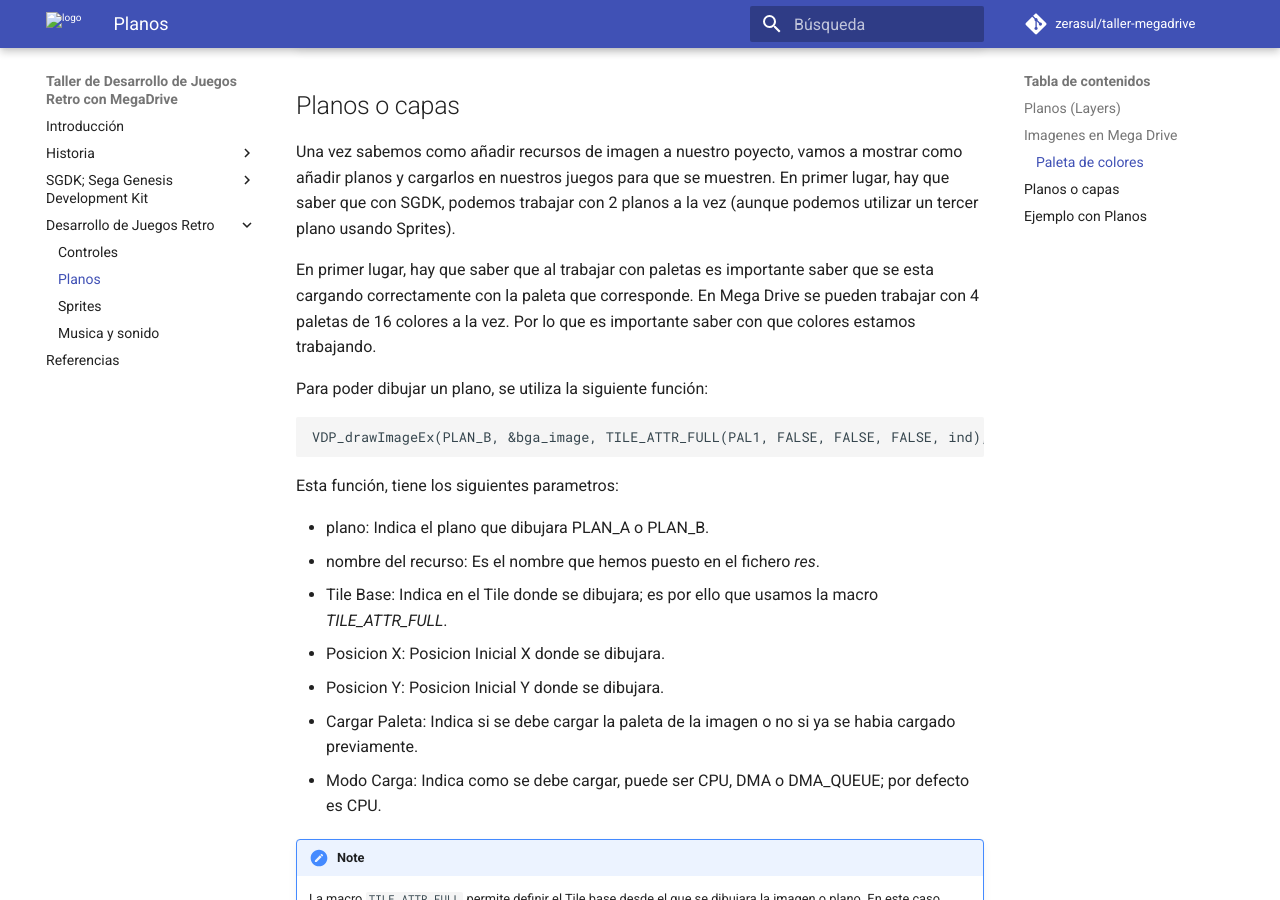
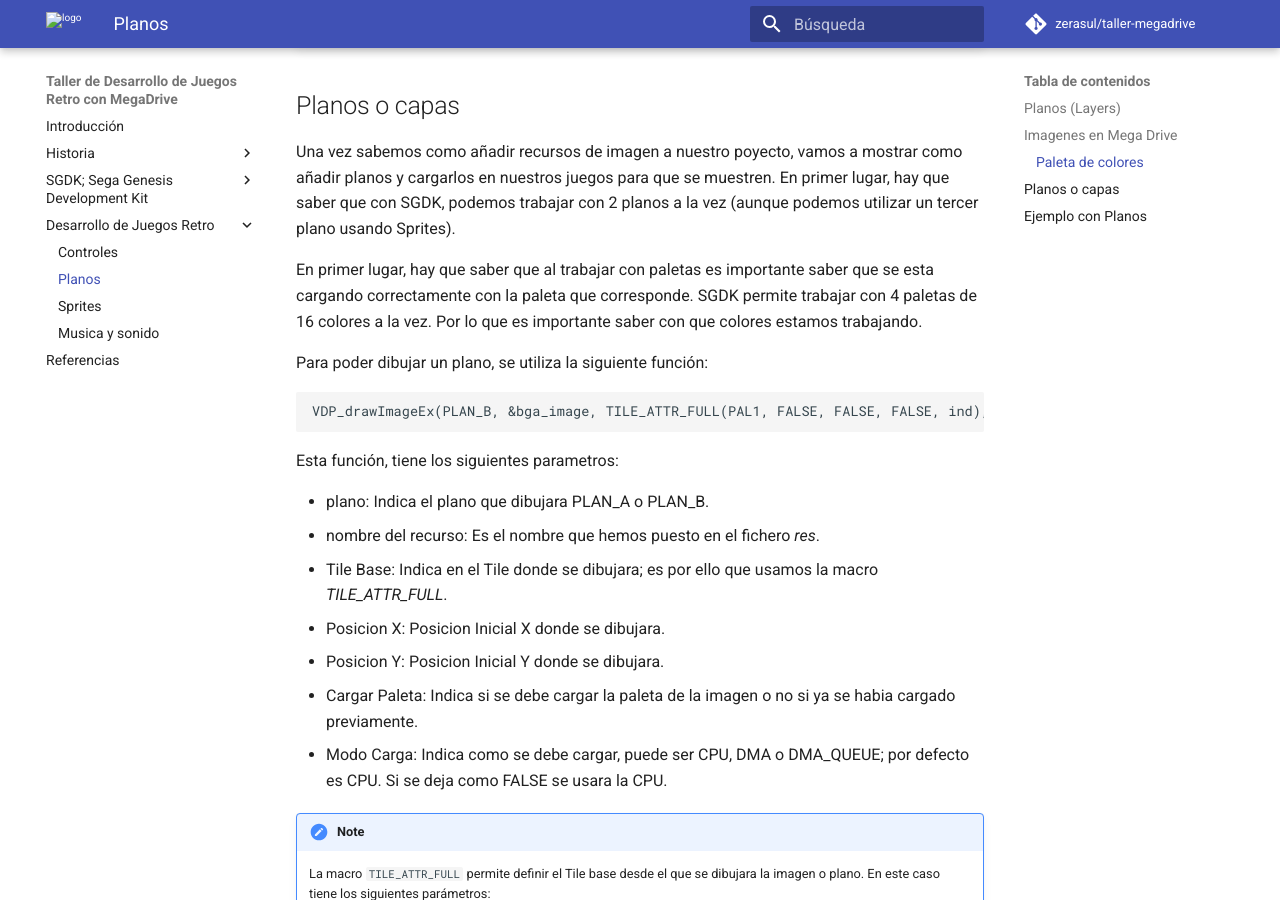
Before and after one commit to zerasul/taller-megadrive, an MkDocs documentation site: the page built from docs/devretro/planes.md, in a window 1280 px wide and 900 px high, scrolled down 1652 px. Built offline with MkDocs 1.6.1 and Material for MkDocs 9.7.7, drawn with Linux system fonts in a browser that asks for light colours; comment, search, counter and statistics services are not loaded.

Commit message:
realizando correcciones
Corregidas rutas
aumentadas las referencias

````diff
--- a/docs/devretro/planes.md
+++ b/docs/devretro/planes.md
@@ -47,7 +47,7 @@
 
 Una vez sabemos como añadir recursos de imagen a nuestro poyecto, vamos a mostrar como añadir planos y cargarlos en nuestros juegos para que se muestren. En primer lugar, hay que saber que con SGDK, podemos trabajar con 2 planos a la vez (aunque podemos utilizar un tercer plano usando Sprites).
 
-En primer lugar, hay que saber que al trabajar con paletas es importante saber que se esta cargando correctamente con la paleta que corresponde. En Mega Drive se pueden trabajar con 4 paletas de 16 colores a la vez. Por lo que es importante saber con que colores estamos trabajando.
+En primer lugar, hay que saber que al trabajar con paletas es importante saber que se esta cargando correctamente con la paleta que corresponde. SGDK permite trabajar con 4 paletas de 16 colores a la vez. Por lo que es importante saber con que colores estamos trabajando.
 
 Para poder dibujar un plano, se utiliza la siguiente función:
 
@@ -63,7 +63,7 @@
 * Posicion X: Posicion Inicial X donde se dibujara.
 * Posicion Y: Posicion Inicial Y donde se dibujara.
 * Cargar Paleta: Indica si se debe cargar la paleta de la imagen o no si ya se habia cargado previamente.
-* Modo Carga: Indica como se debe cargar, puede ser CPU, DMA o DMA_QUEUE; por defecto es CPU.
+* Modo Carga: Indica como se debe cargar, puede ser CPU, DMA o DMA_QUEUE; por defecto es CPU. Si se deja como FALSE se usara la CPU.
 
 !!! note
     La macro ```TILE_ATTR_FULL``` permite definir el Tile base desde el que se dibujara la imagen o plano. En este caso tiene los siguientes parámetros:
@@ -76,16 +76,16 @@
 
 Como hemos podido ver a la hora de trabajar con planos, Se pueden trabajar con 2 a la vez; sin embargo, si utilizamos las prioridades y la capa de sprites, esto se puede ampliar. Vamos a mostrar un esquema para ver la prioridad y como se dibujan los planos; pudiendo jugar con la transparencia y por ello hacer la sensación de profundidad.
 
-![esquema-planos](..\img\esquemaplanos.png)
+![esquema-planos](../img/esquemaplanos.png)
 
 ## Ejemplo con Planos
 
 Una vez que hemos visto como manejar los planos y como se dibujan en la Mega Drive, pasaremos a ver un ejemplo usando dos imagenes para dar una sensación de profundidad. Una aparecerá un terreno por donde se puede avanzar y otro será el cielo que se mostrará de fondo. Dejamos aquí las dos imagenes y la correspondiente descarga de la misma con 4bpp de profundidad.
 
-![bga](..\img\bga.png)
-![bgb](..\img\bgb.png)
+![bga](../img/bga.png)
+![bgb](../img/bgb.png)
 
-[Enlace de descarga de las imagenes](..\res\images.zip)
+[Enlace de descarga de las imagenes](../res/images.zip)
 
 Una vez descargadas las imagenes y creado un nuevo proyecto, podemos pasar a añadir estas a la carpeta _res_; para una mejor organización añadiremos dentro de esta una carpeta llamda _gfx_. En la cual añadiremos las 2 imagenes.
 
@@ -147,4 +147,4 @@
 
 Una vez compilado el proyecto, si lo ejecutamos en un emulador saldrá más o menos así:
 
-![backgroundroom](..\img\backgroundrom.PNG)
+![backgroundroom](../img/backgroundrom.PNG)
````
Also changed, not shown: docs/devretro/controls.md (+1 -1 lines), docs/devretro/sprites.md (+8 -5 lines), docs/references.md (+2 -0 lines), docs/img/spritesrom.png (added).
